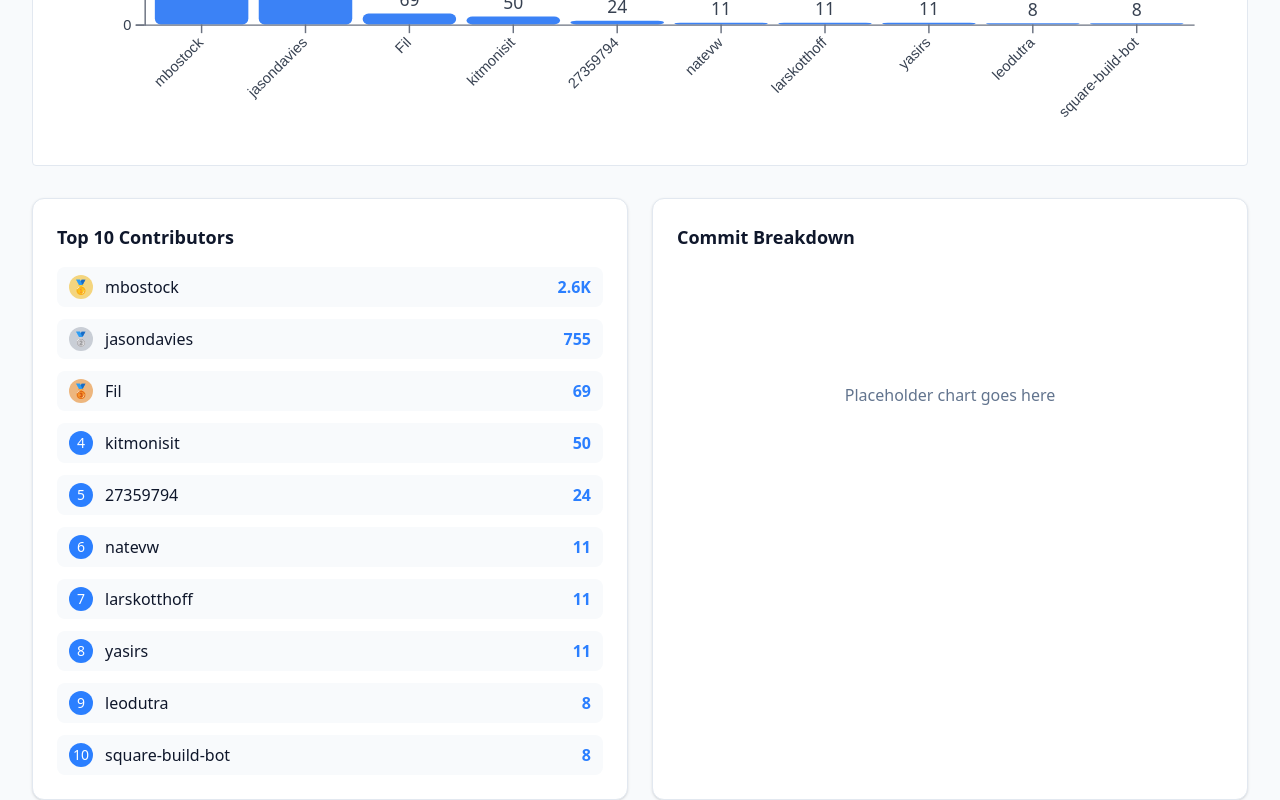
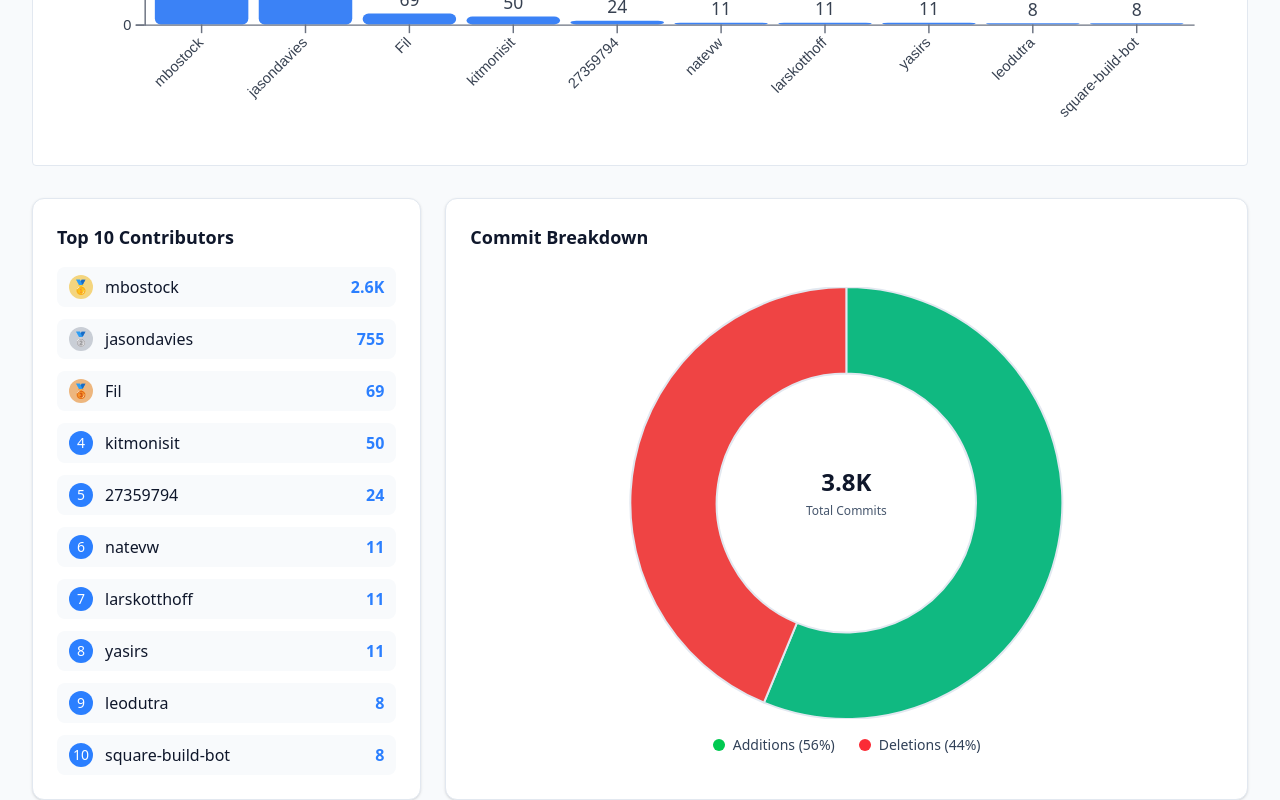
Before and after one commit to JoWilks25/d3-Contributor-Stats-Dashboard, a React (Vite) app: page / in a window 1280 px wide. Shown: the part 781-1581 px from the top of the page. Built offline with nearby package versions, Linux system fonts and the light colour scheme.

Commit message:
LMBL-50.1 - add doughnut chart (#5)
* LMBL-50 - add Top 10 contrib list

* LMBL-50 - add Top 10 contrib list

* LMBL-50.1 - add doughnut chart

```diff
--- a/src/App.tsx
+++ b/src/App.tsx
@@ -3,18 +3,19 @@ import KPICard from './components/KPICard';
 import BarChart from './components/BarChart';
 import TopContributorsList from './components/TopContributorsList';
 import CommitBreakdownChart from './components/CommitBreakdownChart';
-import { calculateKPIMetrics, formatNumber, getTopContributorsByCommits } from './utils/dataCalculations';
+import { calculateKPIMetrics, formatNumber, getTopContributorsByCommits, getCommitBreakdownData } from './utils/dataCalculations';
 import { Users, GitCommit, Plus, Minus } from 'lucide-react';
 
 export default function App() {
   const kpiMetrics = calculateKPIMetrics();
   const topContributors = getTopContributorsByCommits(10);
+  const commitBreakdownData = getCommitBreakdownData();
 
   return (
     <div className="min-h-screen bg-slate-50 text-slate-900 dark:bg-slate-900 dark:text-slate-100">
       <div className="w-full max-w-7xl mx-auto px-4 sm:px-6 lg:px-8">
         {/* Header */}
-        <header className="pt-6 pb-8">
+        <header className="pt-6 pb-8 sticky top-0 z-50">
           <div className="flex items-center justify-between bg-white/70 dark:bg-slate-800/60 rounded-xl px-6 py-4 shadow-sm backdrop-blur-sm">
             <div>
               <h1 className="text-slate-900 dark:text-slate-100 text-lg sm:text-xl font-semibold">D3.js Contributor Analytics</h1>
@@ -64,9 +65,13 @@ export default function App() {
           />
 
           {/* Bottom Row - Two Column Layout */}
-          <div className="grid grid-cols-1 lg:grid-cols-2 gap-6">
-            <TopContributorsList contributors={topContributors} />
-            <CommitBreakdownChart />
+          <div className="grid grid-cols-1 lg:grid-cols-3 gap-6 items-stretch">
+            <div className="flex flex-col h-full">
+              <TopContributorsList contributors={topContributors} />
+            </div>
+            <div className="lg:col-span-2 flex flex-col h-full">
+              <CommitBreakdownChart data={commitBreakdownData} />
+            </div>
           </div>
         </main>
       </div>
--- a/src/components/CommitBreakdownChart.tsx
+++ b/src/components/CommitBreakdownChart.tsx
@@ -1,19 +1,151 @@
+import { useEffect, useRef, useState } from 'react';
+import * as d3 from 'd3';
+import { formatNumber, type CommitBreakdownData } from '../utils/dataCalculations';
+
 interface CommitBreakdownChartProps {
+    data: CommitBreakdownData;
     title?: string;
 }
 
 export default function CommitBreakdownChart({
+    data,
     title = "Commit Breakdown"
 }: CommitBreakdownChartProps) {
+    const svgRef = useRef<SVGSVGElement>(null);
+    const containerRef = useRef<HTMLDivElement>(null);
+    const [dimensions, setDimensions] = useState({ width: 200, height: 200 });
+
+    // ResizeObserver to dynamically measure container and update dimensions
+    useEffect(() => {
+        if (!containerRef.current) return;
+
+        const resizeObserver = new ResizeObserver(entries => {
+            for (const entry of entries) {
+                const { width, height } = entry.contentRect;
+                // Calculate size based on available height, prioritizing height constraint
+                // Account for title (h3) and legend space (~120px total)
+                const availableHeight = height - 120;
+                const availableWidth = width - 48; // 48px for padding
+
+                // Use the smaller dimension to maintain square aspect ratio
+                // but prioritize height constraint from the contributors list
+                const size = Math.min(availableWidth, availableHeight);
+                const finalSize = Math.max(size, 200); // Minimum 200px
+                setDimensions({ width: finalSize, height: finalSize });
+            }
+        });
+
+        resizeObserver.observe(containerRef.current);
+        return () => resizeObserver.disconnect();
+    }, []);
+
+    useEffect(() => {
+        if (!svgRef.current || !data) return;
+
+        const svg = d3.select(svgRef.current);
+        svg.selectAll("*").remove(); // Clear previous render
+
+        const { width, height } = dimensions;
+        const radius = Math.min(width, height) / 2;
+        const innerRadius = radius * 0.6; // Creates the doughnut hole
+
+        // Chart data
+        const chartData = [
+            { label: 'Additions', value: data.additions, percentage: data.additionsPercentage, color: '#10B981' },
+            { label: 'Deletions', value: data.deletions, percentage: data.deletionsPercentage, color: '#EF4444' }
+        ];
+
+        // Create pie generator
+        const pie = d3.pie<typeof chartData[0]>()
+            .value(d => d.value)
+            .sort(null);
+
+        // Create arc generator
+        const arc = d3.arc<d3.PieArcDatum<typeof chartData[0]>>()
+            .innerRadius(innerRadius)
+            .outerRadius(radius);
+
+        // Create SVG group centered with viewBox for responsive scaling
+        const g = svg
+            .attr('width', '100%')
+            .attr('height', '100%')
+            .attr('viewBox', `0 0 ${width} ${height}`)
+            .attr('preserveAspectRatio', 'xMidYMid meet')
+            .append('g')
+            .attr('transform', `translate(${width / 2}, ${height / 2})`);
+
+        // Create arcs
+        const arcs = g.selectAll('.arc')
+            .data(pie(chartData))
+            .enter()
+            .append('g')
+            .attr('class', 'arc');
+
+        // Add paths with animation
+        arcs.append('path')
+            .attr('d', arc)
+            .attr('fill', d => d.data.color)
+            .attr('stroke', 'currentColor')
+            .attr('stroke-width', 2)
+            .attr('class', 'stroke-slate-200 dark:stroke-slate-700')
+            .style('opacity', 0)
+            .transition()
+            .duration(800)
+            .style('opacity', 1)
+            .attrTween('d', function (d) {
+                const interpolate = d3.interpolate({ startAngle: 0, endAngle: 0 }, d);
+                return function (t) {
+                    return arc(interpolate(t)) || '';
+                };
+            });
+
+        // Add center text
+        const centerText = g.append('g')
+            .attr('class', 'center-text')
+            .style('text-anchor', 'middle');
+
+        centerText.append('text')
+            .attr('dy', '-0.5em')
+            .attr('class', 'text-2xl font-bold fill-slate-900 dark:fill-slate-100')
+            .style('font-size', '24px')
+            .style('font-weight', 'bold')
+            .text(formatNumber(data.totalCommits));
+
+        centerText.append('text')
+            .attr('dy', '1em')
+            .attr('class', 'text-sm fill-slate-600 dark:fill-slate-400')
+            .style('font-size', '12px')
+            .text('Total Commits');
+
+    }, [data, dimensions]);
+
     return (
-        <div className="bg-white dark:bg-slate-800 rounded-xl p-6 shadow-sm border border-slate-200 dark:border-slate-700 transition-colors">
+        <div
+            ref={containerRef}
+            className="bg-white dark:bg-slate-800 rounded-xl p-6 shadow-sm border border-slate-200 dark:border-slate-700 transition-colors h-full flex flex-col"
+        >
             <h3 className="text-lg font-semibold text-slate-900 dark:text-slate-100 mb-4">
                 {title}
             </h3>
-            <div className="flex items-center justify-center h-64">
-                <p className="text-slate-500 dark:text-slate-400 text-center">
-                    Placeholder chart goes here
-                </p>
+            <div className="flex-1 flex flex-col items-center justify-center space-y-4 min-h-0">
+                <div className="w-full flex items-center justify-center" style={{ height: `${dimensions.height}px` }}>
+                    <svg ref={svgRef} className="max-w-full max-h-full"></svg>
+                </div>
+                {/* Legend */}
+                <div className="flex items-center space-x-6 text-sm">
+                    <div className="flex items-center space-x-2">
+                        <div className="w-3 h-3 rounded-full bg-green-500"></div>
+                        <span className="text-slate-700 dark:text-slate-300">
+                            Additions ({data.additionsPercentage}%)
+                        </span>
+                    </div>
+                    <div className="flex items-center space-x-2">
+                        <div className="w-3 h-3 rounded-full bg-red-500"></div>
+                        <span className="text-slate-700 dark:text-slate-300">
+                            Deletions ({data.deletionsPercentage}%)
+                        </span>
+                    </div>
+                </div>
             </div>
         </div>
     );
--- a/src/components/TopContributorsList.tsx
+++ b/src/components/TopContributorsList.tsx
@@ -15,11 +15,11 @@ export default function TopContributorsList({
     title = "Top 10 Contributors"
 }: TopContributorsListProps) {
     return (
-        <div className="bg-white dark:bg-slate-800 rounded-xl p-6 shadow-sm border border-slate-200 dark:border-slate-700 transition-colors">
+        <div className="bg-white dark:bg-slate-800 rounded-xl p-6 shadow-sm border border-slate-200 dark:border-slate-700 transition-colors h-full flex flex-col">
             <h3 className="text-lg font-semibold text-slate-900 dark:text-slate-100 mb-4">
                 {title}
             </h3>
-            <div className="space-y-3">
+            <div className="space-y-3 flex-1 overflow-y-auto">
                 {contributors.map((contributor, index) => (
                     <div
                         key={contributor.username}
--- a/src/utils/dataCalculations.ts
+++ b/src/utils/dataCalculations.ts
@@ -50,6 +50,34 @@ export function getTopContributorsByCommits(limit: number = 10): ContributorComm
         .slice(0, limit);
 }
 
+export interface CommitBreakdownData {
+    additions: number;
+    deletions: number;
+    additionsPercentage: number;
+    deletionsPercentage: number;
+    totalCommits: number;
+}
+
+/**
+ * Calculate commit breakdown data for the doughnut chart
+ */
+export function getCommitBreakdownData(): CommitBreakdownData {
+    const kpiMetrics = calculateKPIMetrics();
+    const { totalAdditions, totalDeletions, totalCommits } = kpiMetrics;
+
+    const total = totalAdditions + totalDeletions;
+    const additionsPercentage = total > 0 ? Math.round((totalAdditions / total) * 100) : 0;
+    const deletionsPercentage = total > 0 ? Math.round((totalDeletions / total) * 100) : 0;
+
+    return {
+        additions: totalAdditions,
+        deletions: totalDeletions,
+        additionsPercentage,
+        deletionsPercentage,
+        totalCommits
+    };
+}
+
 /**
  * Format large numbers with appropriate suffixes (K, M, etc.)
  */
```
